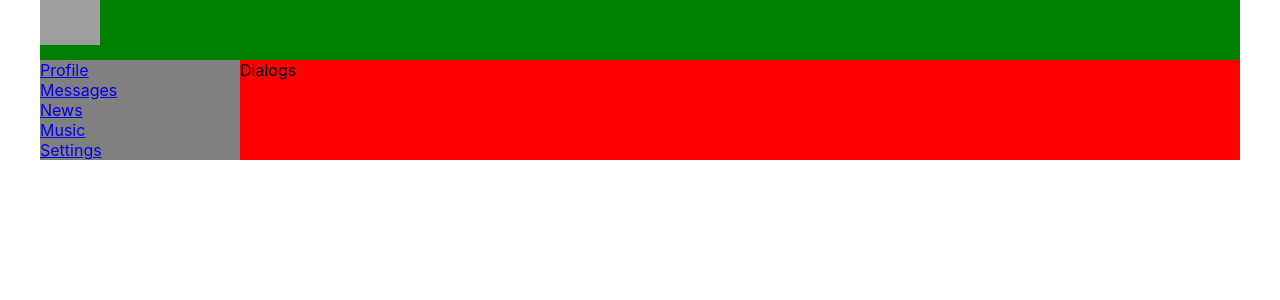
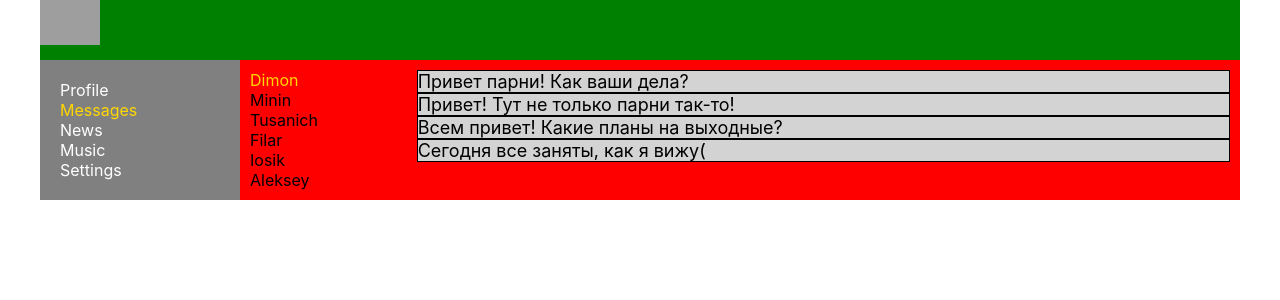
Before and after one commit to BelovDmitriii/ReactJS-Project, a React (Create React App) app in the folder first-project/: page /dialogs in a window 1280 px wide. Shown: the top 300 px of the page. Built offline with nearby package versions, Linux system fonts and the light colour scheme; grey boxes are pictures that could not be loaded.

Commit message:
modified_Dialogs_page

```diff
--- a/first-project/public/index.html
+++ b/first-project/public/index.html
@@ -1,5 +1,5 @@
 <!DOCTYPE html>
-<html lang="en">
+<html lang="ru">
   <head>
     <meta charset="utf-8" />
     <link rel="icon" href="%PUBLIC_URL%/favicon.ico" />
@@ -24,7 +24,7 @@
       work correctly both with client-side routing and a non-root public URL.
       Learn how to configure a non-root public URL by running `npm run build`.
     -->
-    <title>React App</title>
+    <title>Создание соц сети на React</title>
   </head>
   <body>
     <noscript>You need to enable JavaScript to run this app.</noscript>
--- a/first-project/src/components/Dialogs/Dialogs.jsx
+++ b/first-project/src/components/Dialogs/Dialogs.jsx
@@ -3,8 +3,41 @@ import style from './Dialogs.module.css';
 
 const Dialogs = (props) => {
     return (
-        <div>
-            Dialogs
+        <div className = {style.dialogs}>
+            <div className = {style.dialogsItem}>
+                <div className = {style.dialog + " " + style.active}>
+                    Dimon
+                </div>
+                <div className = {style.dialog}>
+                    Minin
+                </div>
+                <div className = {style.dialog}>
+                    Tusanich
+                </div>
+                <div className = {style.dialog}>
+                    Filar
+                </div>
+                <div className = {style.dialog}>
+                    Iosik
+                </div>
+                <div className = {style.dialog}>
+                    Aleksey
+                </div>
+            </div>
+            <div className = {style.messages}>
+                <div className = {style.message}>
+                    Привет парни! Как ваши дела?
+                </div>
+                <div className = {style.message}>
+                    Привет! Тут не только парни так-то!
+                </div>
+                <div className = {style.message}>
+                    Всем привет! Какие планы на выходные?
+                </div>
+                <div className = {style.message}>
+                    Сегодня все заняты, как я вижу(
+                </div>
+            </div>
         </div>
     );
 }
--- a/first-project/src/components/Dialogs/Dialogs.module.css
+++ b/first-project/src/components/Dialogs/Dialogs.module.css
@@ -0,0 +1,22 @@
+.dialogs {
+    display: grid;
+    grid-template-columns: 2fr 10fr;
+}
+
+.dialogsItem {
+    padding: 10px;
+}
+
+.dialogsItem .active {
+    color: gold;
+}
+
+.messages {
+    padding: 10px;
+}
+
+.message {
+    background-color: lightgrey;
+    font-size: 18px;
+    border: 1px solid;
+}
--- a/first-project/src/components/Navbar/Navbar.jsx
+++ b/first-project/src/components/Navbar/Navbar.jsx
@@ -1,24 +1,25 @@
 import React from 'react';
 import second from "./Navbar.module.css";
+import { NavLink } from 'react-router-dom';
 
 const Navbar = () => {
     return (
             <nav className={second.nav}>
                 <div>
                     <div className={second.item}>
-                        <a href="/profile">Profile</a>
+                        <NavLink to ="/profile" activeClassName = {second.active}>Profile</NavLink>
                     </div>
                     <div className={second.item}>
-                        <a href="/dialogs">Messages</a>
+                        <NavLink to ="/dialogs" activeClassName = {second.active}>Messages</NavLink>
                     </div>
                     <div className={second.item}>
-                        <a href="/news">News</a>
+                        <NavLink to="/news" activeClassName = {second.active}>News</NavLink>
                     </div>
                     <div className={second.item}>
-                        <a href="/music">Music</a>
+                        <NavLink to ="/music" activeClassName = {second.active}>Music</NavLink>
                     </div>
                     <div className={second.item}>
-                        <a href="/settings">Settings</a>
+                        <NavLink to ="/settings" activeClassName = {second.active}>Settings</NavLink>
                     </div>
                 </div>
             </nav>
--- a/first-project/src/components/Navbar/Navbar.module.css
+++ b/first-project/src/components/Navbar/Navbar.module.css
@@ -1,7 +1,13 @@
 .nav {
     grid-area: nav;
     background-color: grey;
+    padding: 20px;
   }
-.item {
+.item a{
     color: white;
+    text-decoration: none;
 }
+
+.item a.active {
+  color: gold;
+}
```
Also changed, not shown: first-project/src/components/Header/Header.module.css (line endings or trailing spaces).
